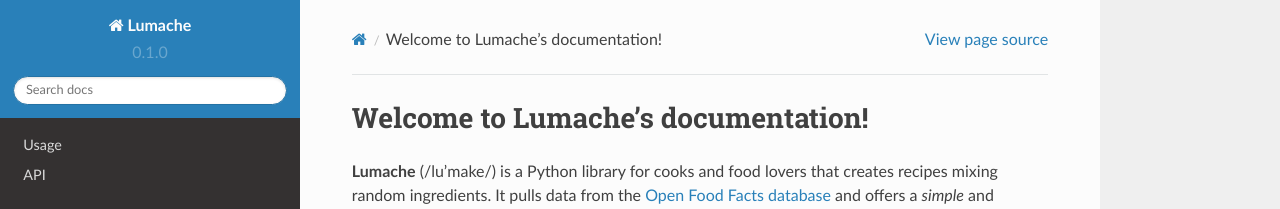
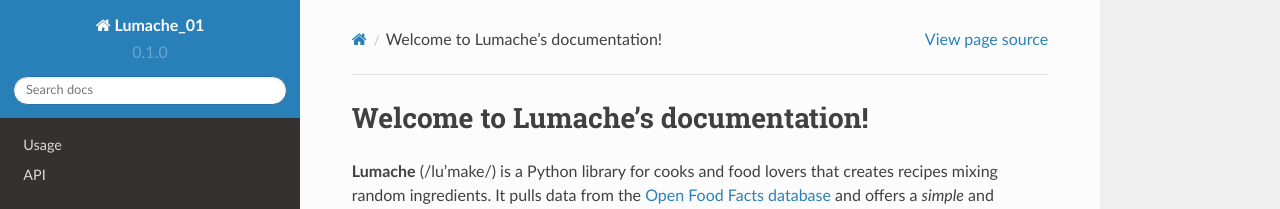
Before and after one commit to T-Carlotto/TestTutorial, a Sphinx documentation site: the page built from docs/source/index.rst, in a window 1280 px wide. Shown: the top 209 px of the page. Built offline with Sphinx 7.4.7 and the Read the Docs theme 2.0.0, drawn with Linux system fonts in a browser that asks for light colours.

Commit message:
Update conf.py

```diff
--- a/docs/source/conf.py
+++ b/docs/source/conf.py
@@ -2,7 +2,7 @@
 
 # -- Project information
 
-project = 'Lumache'
+project = 'Lumache_01'
 copyright = '2021, Graziella'
 author = 'Graziella'
 
```
